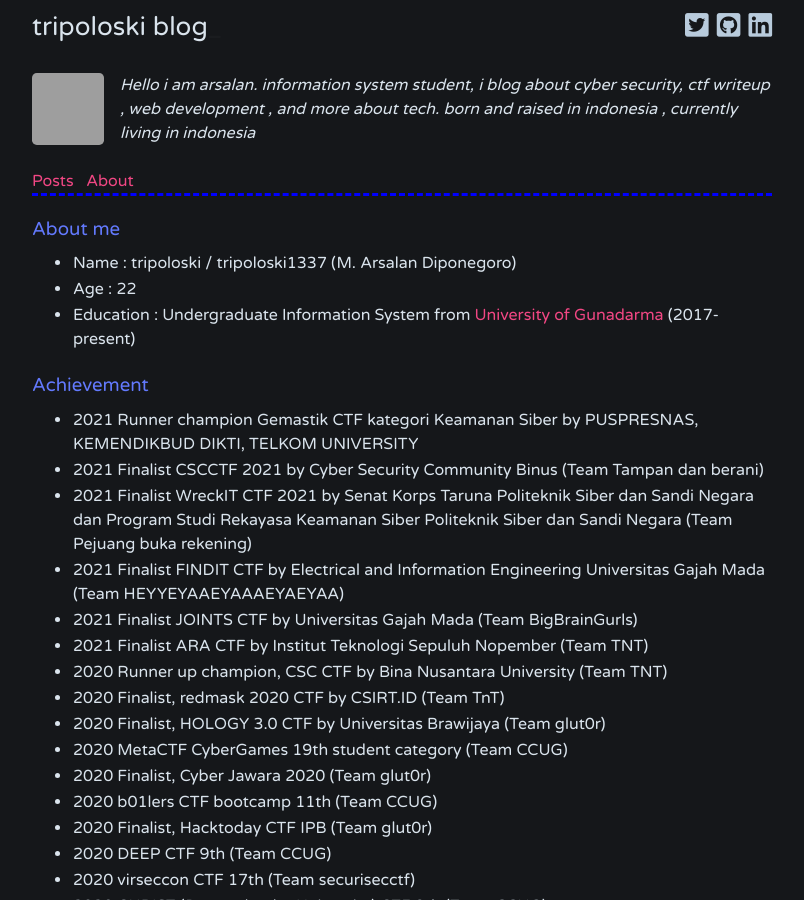
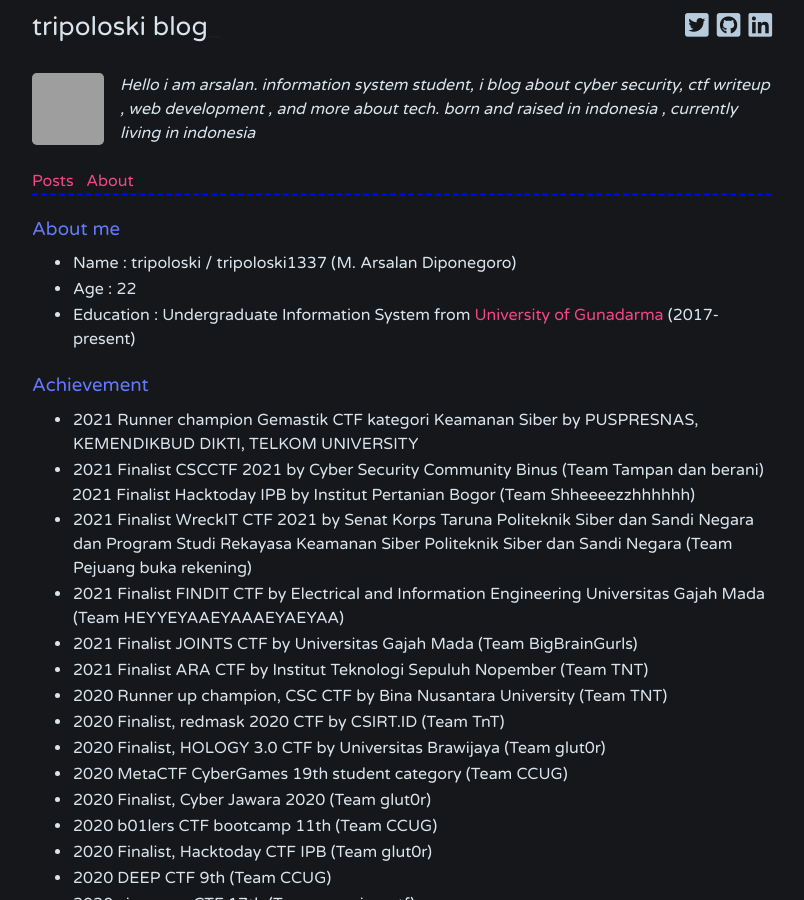
Before and after one commit to tripoloski1337/tripoloski1337.github.io, a Jekyll site: the page built from about/index.html, in a window 1280 px wide and 900 px high. Shown: the whole window, without its empty margins (238-1042 px from the left). Built offline with Jekyll 4.4.1, drawn with Linux system fonts in a browser that asks for light colours; grey boxes are pictures that could not be loaded.

Commit message:
update about

```diff
--- a/about/index.html
+++ b/about/index.html
@@ -23,6 +23,7 @@
 <ul>
   <li>2021 Runner champion Gemastik CTF kategori Keamanan Siber by PUSPRESNAS, KEMENDIKBUD DIKTI, TELKOM UNIVERSITY</li>
   <li>2021 Finalist CSCCTF 2021 by Cyber Security Community Binus (Team Tampan dan berani)</li>
+  <l1>2021 Finalist Hacktoday IPB by Institut Pertanian Bogor (Team Shheeeezzhhhhhh)</l1>
   <li>2021 Finalist WreckIT CTF 2021 by Senat Korps Taruna Politeknik Siber dan Sandi Negara dan Program Studi Rekayasa Keamanan Siber Politeknik Siber dan Sandi Negara (Team Pejuang buka rekening)</li>
   <li>2021 Finalist FINDIT CTF by Electrical and Information Engineering Universitas Gajah Mada (Team HEYYEYAAEYAAAEYAEYAA)</li>
   <li>2021 Finalist JOINTS CTF by Universitas Gajah Mada (Team BigBrainGurls)</li>
```
